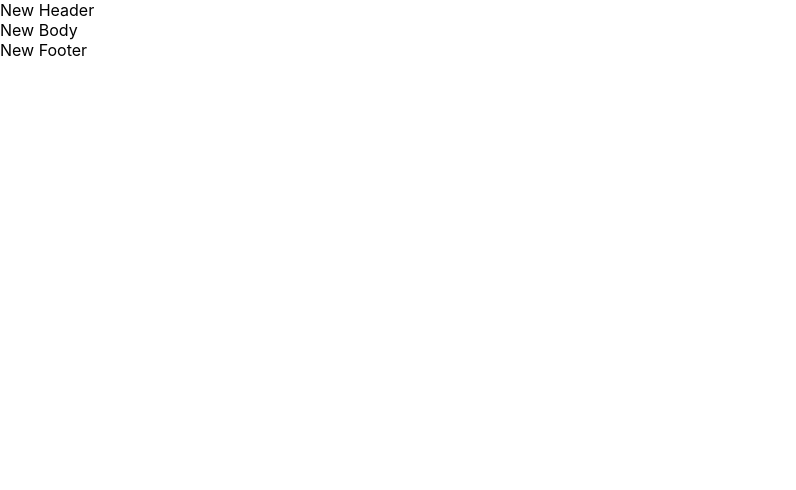
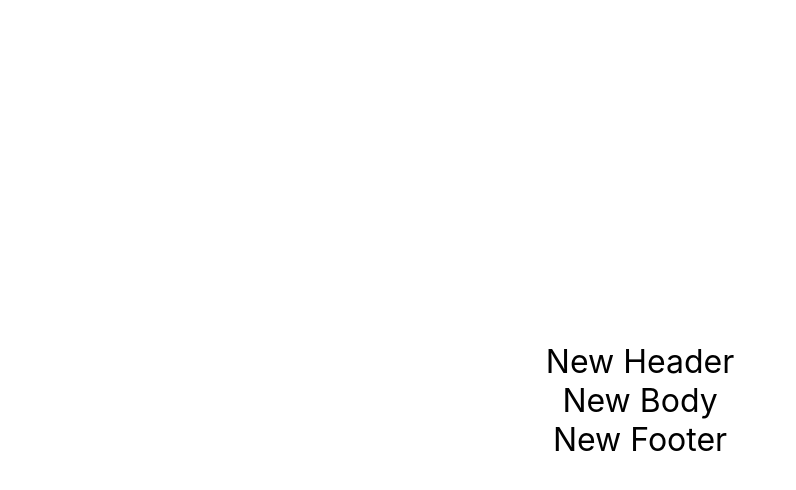
Before and after one commit to VanoKi/micro-tasks, a React app: page / in a window 1280 px wide. Shown: the top 490 px of the page, without its empty margins (0-796 px from the left). Built offline with nearby package versions, Linux system fonts and the light colour scheme; the HTML template or start-up script is replaced by a standard one.

Commit message:
feat: add styles to index.css for positioning

```diff
--- a/src/index.css
+++ b/src/index.css
@@ -1,5 +1,5 @@
 body {
-  margin: 0;
+  margin: 0 auto;
   font-family: -apple-system, BlinkMacSystemFont, 'Segoe UI', 'Roboto', 'Oxygen',
     'Ubuntu', 'Cantarell', 'Fira Sans', 'Droid Sans', 'Helvetica Neue',
     sans-serif;
@@ -7,6 +7,18 @@ body {
   -moz-osx-font-smoothing: grayscale;
 }
 
+#root {
+  height: 100vh;
+  width: 100vw;
+
+  display: flex;
+  flex-direction: column;
+  justify-content: center;
+  align-items: center;
+
+  font-size: 2rem;
+}
+
 code {
   font-family: source-code-pro, Menlo, Monaco, Consolas, 'Courier New',
     monospace;
```
